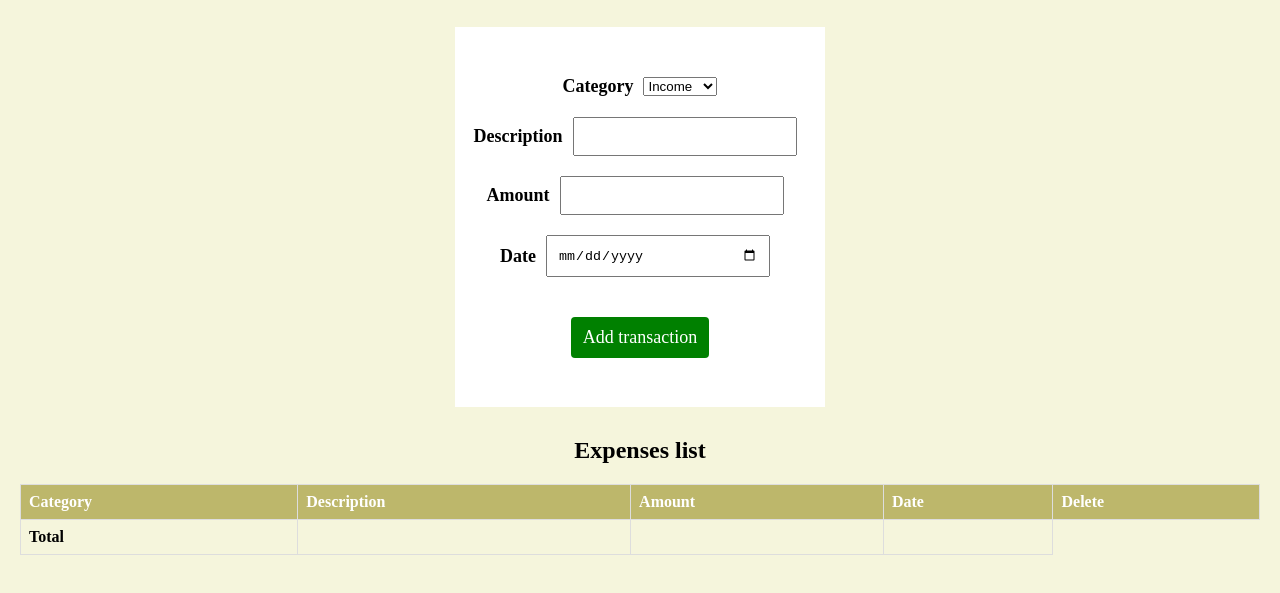
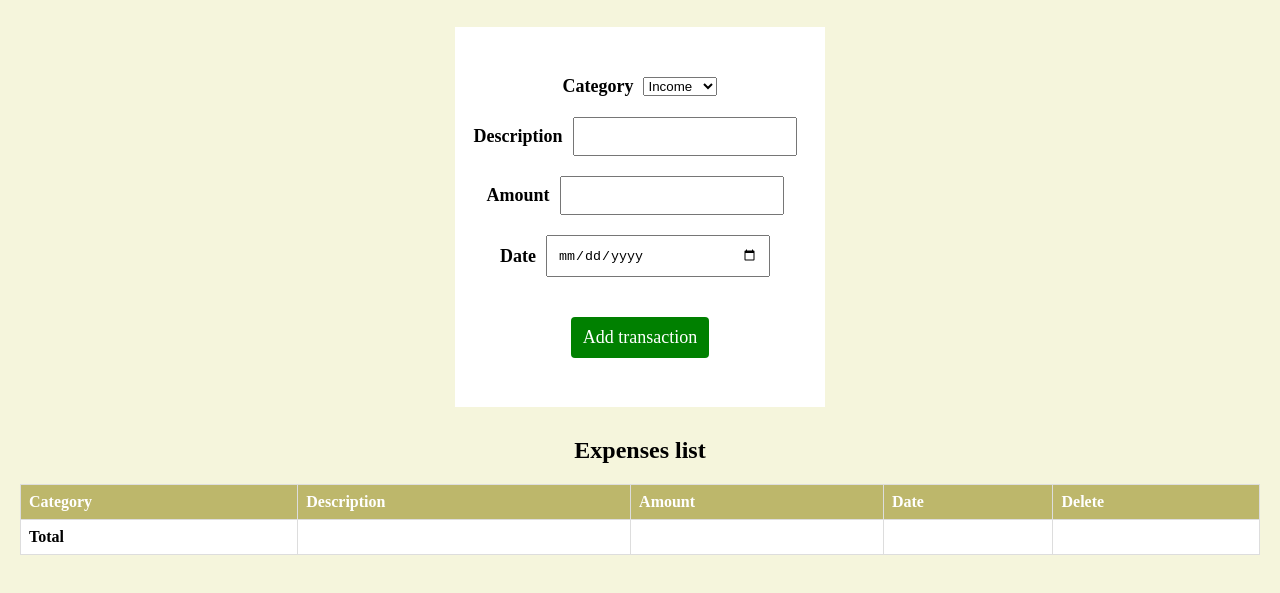
Before and after one commit to swawiye/Budget-Tracker, a plain HTML site: page index.html in a window 1280 px wide. Shown: the part 83-676 px from the top of the page. Drawn offline with Linux system fonts and the light colour scheme.

Commit message:
styling and functionality

```diff
--- a/index.html
+++ b/index.html
@@ -53,6 +53,7 @@
             <tfoot>
                 <tr>
                     <td>Total</td>
+                    <td></td>
                     <td id="total-amount"></td>
                     <td></td>
                     <td></td>
--- a/style.css
+++ b/style.css
@@ -99,6 +99,10 @@ th, td {
   text-align: left;
 }
 
+td {
+  background-color: white;
+}
+
 th {
   background-color: darkkhaki;
   color: white;
```
